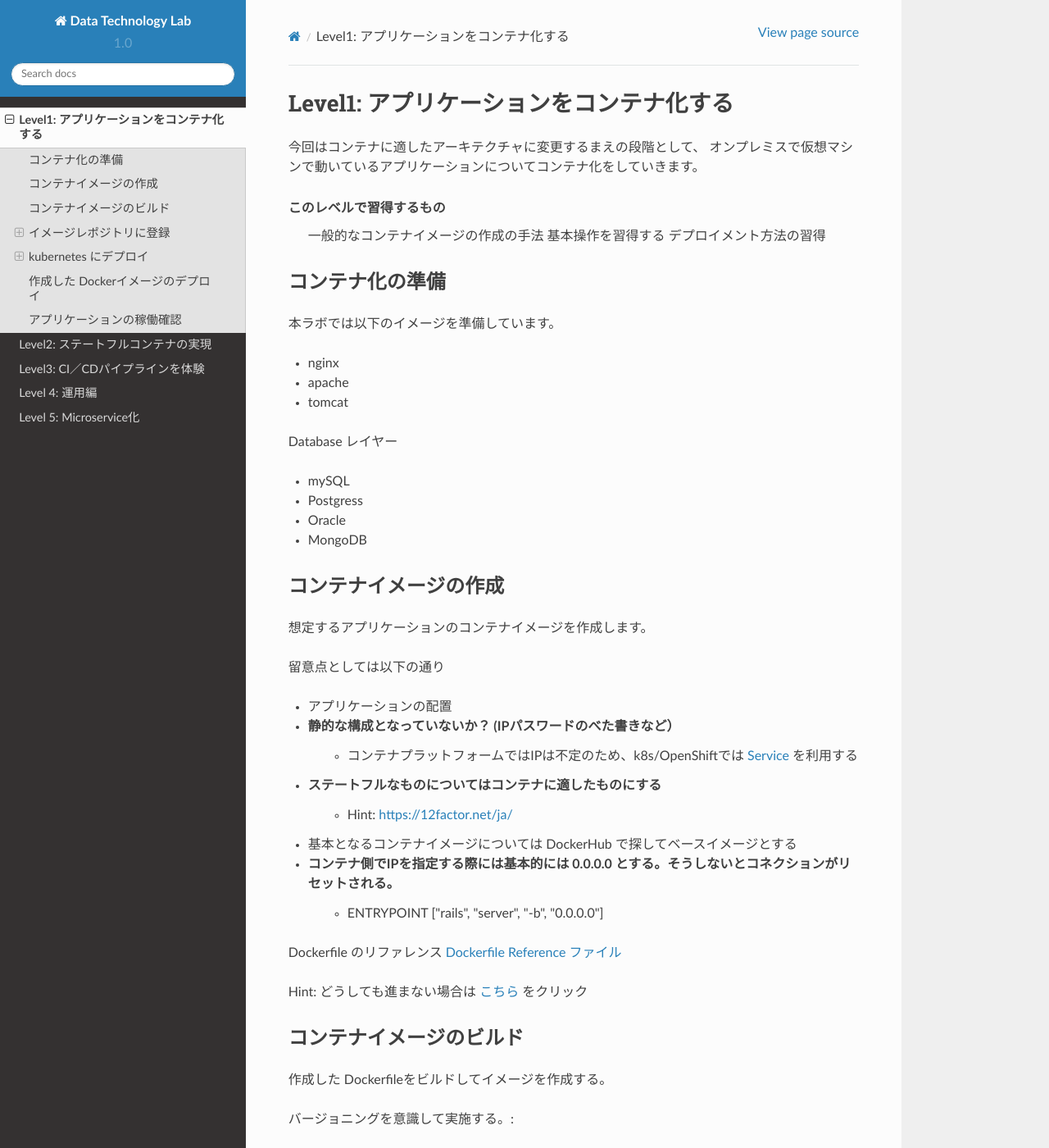
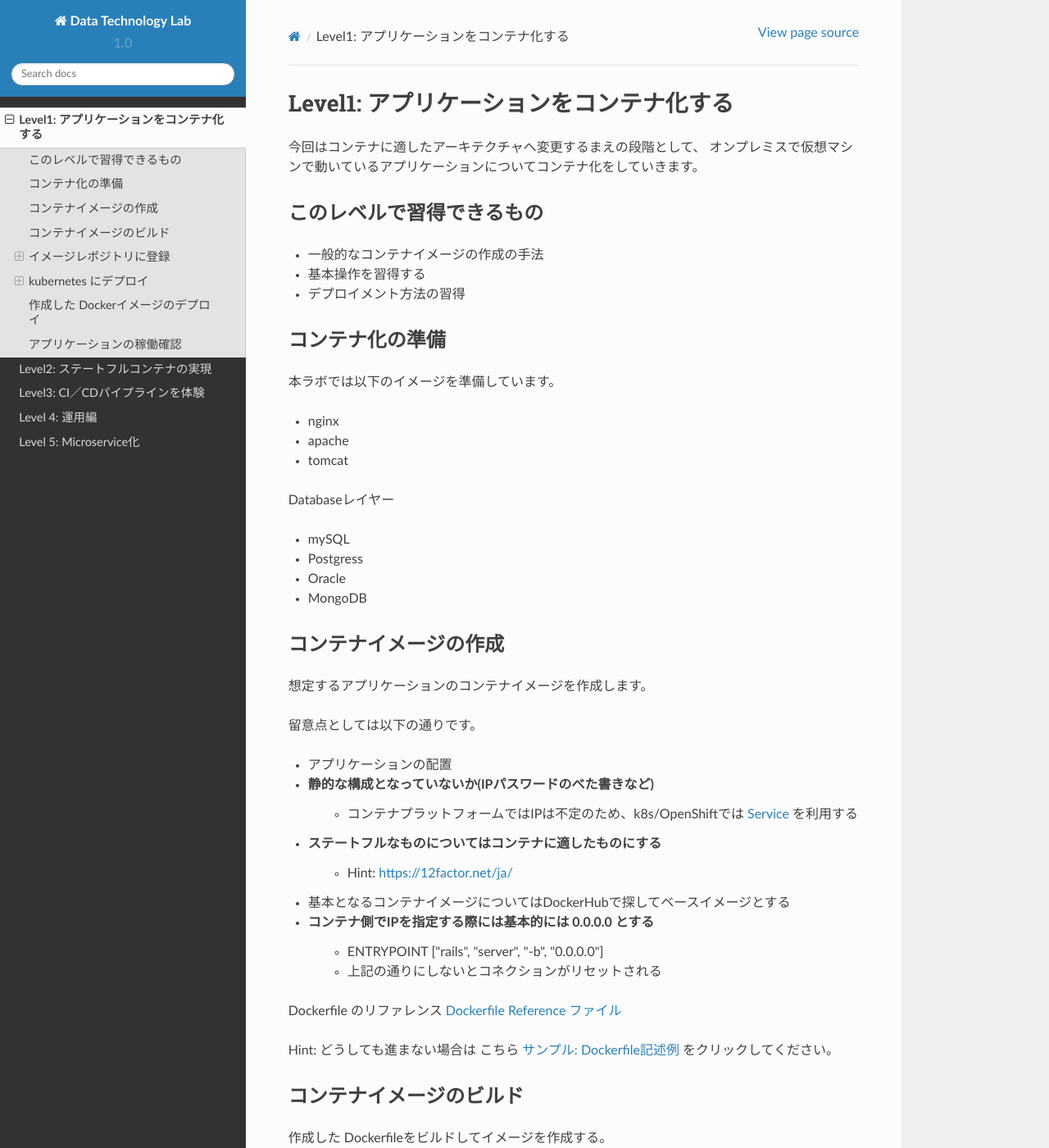
Before and after one commit to NetAppJpTechTeam/NetAppDigitalTransformationLab, a Sphinx documentation site: the page built from docs/source/Level1/index.rst, in a window 1280 px wide and 1400 px high. Shown: the whole window at 82% size. Built offline with Sphinx 7.4.7 and the Read the Docs theme 2.0.0, drawn with Linux system fonts in a browser that asks for light colours; some of the changed text lies outside the part shown.

```diff
--- a/docs/source/Level1/index.rst
+++ b/docs/source/Level1/index.rst
@@ -2,13 +2,15 @@
 Level1: アプリケーションをコンテナ化する
 ==============================================================
 
-今回はコンテナに適したアーキテクチャに変更するまえの段階として、
+今回はコンテナに適したアーキテクチャへ変更するまえの段階として、
 オンプレミスで仮想マシンで動いているアプリケーションについてコンテナ化をしていきます。
 
-このレベルで習得するもの
-    一般的なコンテナイメージの作成の手法
-    基本操作を習得する
-    デプロイメント方法の習得
+このレベルで習得できるもの
+=============================================================
+
+* 一般的なコンテナイメージの作成の手法
+* 基本操作を習得する
+* デプロイメント方法の習得
 
 
 コンテナ化の準備
@@ -21,7 +23,7 @@ Level1: アプリケーションをコンテナ化する
 * apache
 * tomcat
 
-Database レイヤー
+Databaseレイヤー
 
 * mySQL
 * Postgress
@@ -33,21 +35,22 @@ Database レイヤー
 
 想定するアプリケーションのコンテナイメージを作成します。
 
-留意点としては以下の通り
+留意点としては以下の通りです。
 
 * アプリケーションの配置
-* 静的な構成となっていないか？ (IPパスワードのべた書きなど）
+* 静的な構成となっていないか(IPパスワードのべた書きなど)
     * コンテナプラットフォームではIPは不定のため、k8s/OpenShiftでは `Service <https://kubernetes.io/docs/concepts/services-networking/service/>`_ を利用する
 * ステートフルなものについてはコンテナに適したものにする
     * Hint: https://12factor.net/ja/
-* 基本となるコンテナイメージについては DockerHub で探してベースイメージとする
-* コンテナ側でIPを指定する際には基本的には 0.0.0.0 とする。そうしないとコネクションがリセットされる。
+* 基本となるコンテナイメージについてはDockerHubで探してベースイメージとする
+* コンテナ側でIPを指定する際には基本的には 0.0.0.0 とする
     * ENTRYPOINT ["rails", "server", "-b", "0.0.0.0"]
+    * 上記の通りにしないとコネクションがリセットされる
 
 
 Dockerfile のリファレンス `Dockerfile Reference ファイル <https://docs.docker.com/engine/reference/builder/>`_
 
-Hint: どうしても進まない場合は `こちら <docs/source/examples/level1_sampledockerfile.rst>`_ をクリック
+Hint: どうしても進まない場合は こちら :doc:`../examples/level1_sampledockerfile`  をクリックしてください。
 
 コンテナイメージのビルド
 =============================================================
@@ -100,7 +103,7 @@ kubernetes 基本操作
 
 .. todo:: 出力を実際のイベント時の環境に併せて変更
 
-必要となるコマンドラインツールが入っていることを確認します::
+必要となるコマンドラインツールが入っていることを確認します。 ::
 
     $ kubectl version
     Client Version: version.Info{Major:"1", Minor:"8", GitVersion:"v1.8.0", GitCommit:"6e937839ac04a38cac63e6a7a306c5d035fe7b0a", GitTreeState:"clean", BuildDate:"2017-09-28T22:57:57Z", GoVersion:"go1.8.3", Compiler:"gc", Platform:"linux/amd64"}
```
